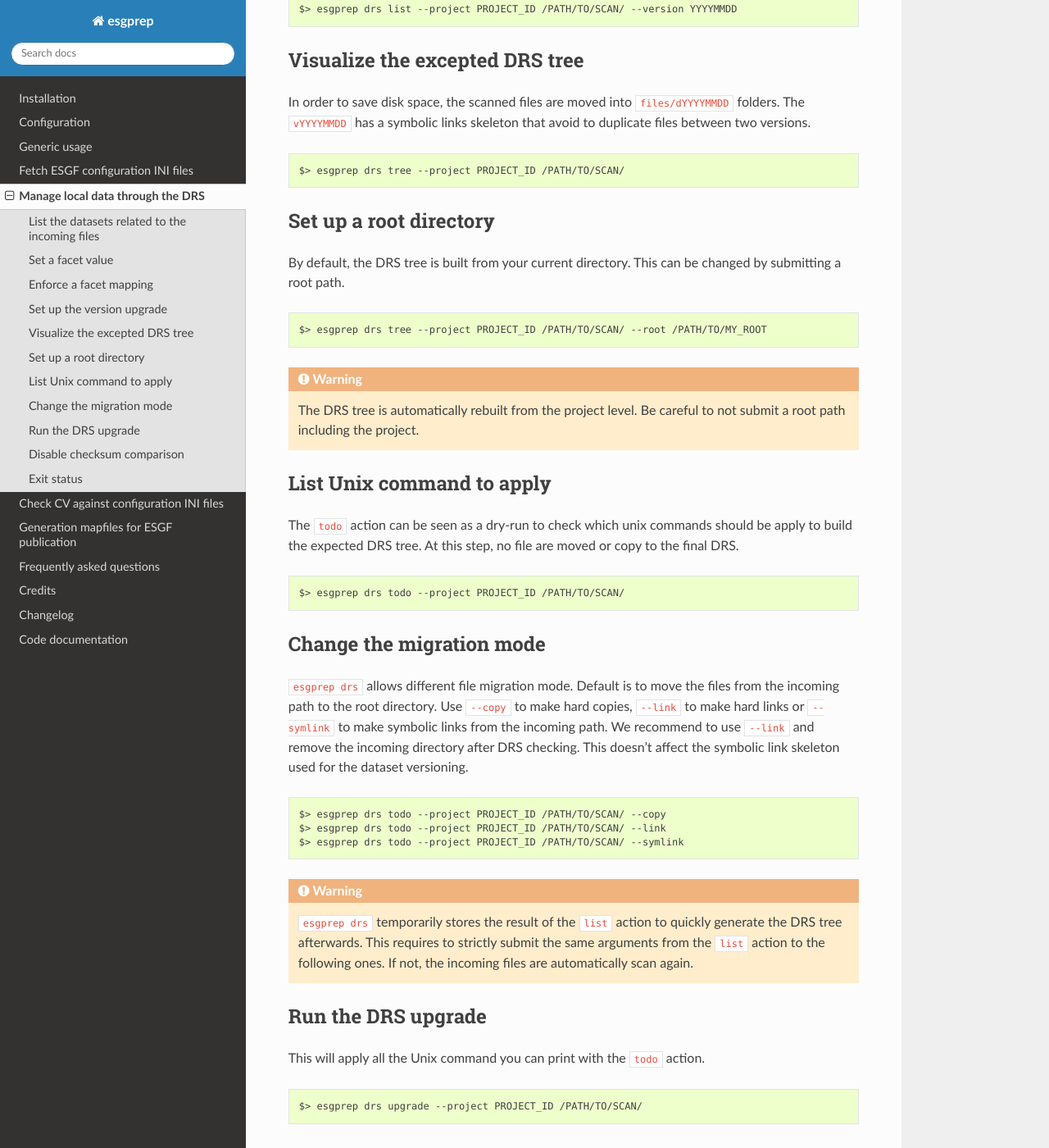
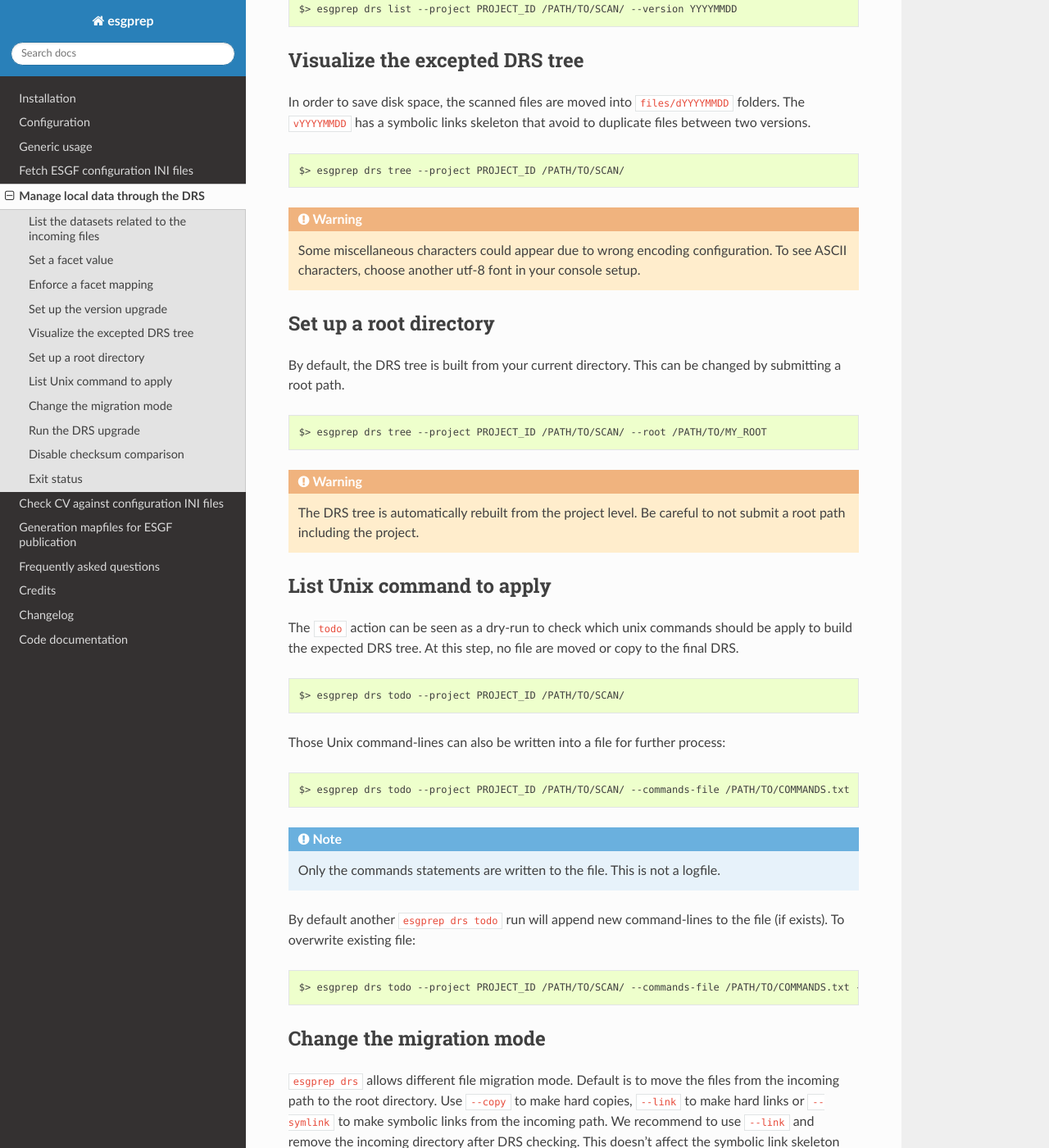
Before and after one commit to ESGF/esgf-prepare, a Sphinx documentation site: the page built from docs/drs.rst, in a window 1280 px wide and 1400 px high, scrolled down 2188 px. Shown: the whole window at 82% size. Built offline with Sphinx 7.4.7 and the Read the Docs theme 2.0.0, drawn with Linux system fonts in a browser that asks for light colours; the version number could not be read and is left out.

Commit message:
update doc

```diff
--- a/docs/drs.rst
+++ b/docs/drs.rst
@@ -91,6 +91,9 @@ symbolic links skeleton that avoid to duplicate files between two versions.
 
     $> esgprep drs tree --project PROJECT_ID /PATH/TO/SCAN/
 
+.. warning:: Some miscellaneous characters could appear due to wrong encoding configuration. To see ASCII characters,
+    choose another utf-8 font in your console setup.
+
 Set up a root directory
 ***********************
 
@@ -112,6 +115,21 @@ tree. At this step, no file are moved or copy to the final DRS.
 .. code-block:: bash
 
     $> esgprep drs todo --project PROJECT_ID /PATH/TO/SCAN/
+
+Those Unix command-lines can also be written into a file for further process:
+
+.. code-block:: bash
+
+    $> esgprep drs todo --project PROJECT_ID /PATH/TO/SCAN/ --commands-file /PATH/TO/COMMANDS.txt
+
+.. note:: Only the commands statements are written to the file. This is not a logfile.
+
+By default another ``esgprep drs todo`` run will append new command-lines to the file (if exists).
+To overwrite existing file:
+
+.. code-block:: bash
+
+    $> esgprep drs todo --project PROJECT_ID /PATH/TO/SCAN/ --commands-file /PATH/TO/COMMANDS.txt --overwrite-commands-file
 
 Change the migration mode
 *************************
```
Also changed, not shown: 1 other file.
